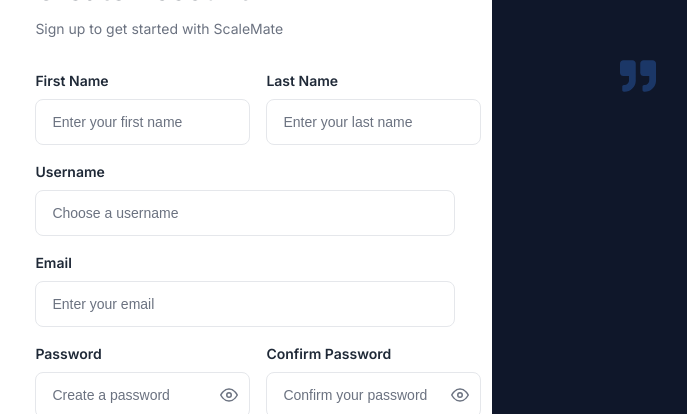
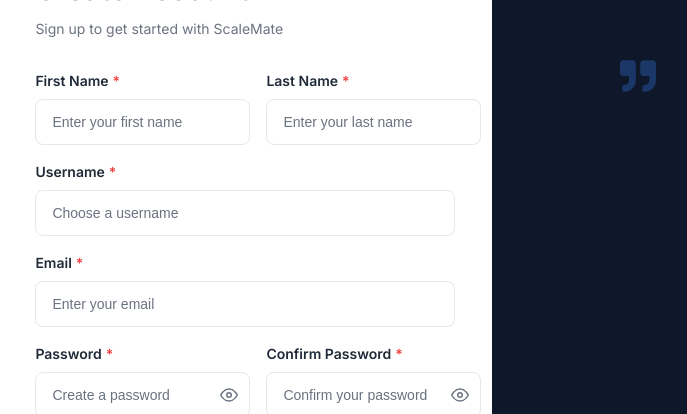
Before and after one commit to shoreagents/ScaleMate-2025, a Next.js app: page /signup in a window 1280 px wide. Shown: the part 173-587 px from the top of the page, without its empty margins (1-688 px from the left). Built offline with nearby package versions, Linux system fonts and the light colour scheme.

Commit message:
password validation

```diff
--- a/src/pages/signup.tsx
+++ b/src/pages/signup.tsx
@@ -118,10 +118,17 @@ const ButtonContainer = styled.div`
   gap: 1rem;
 `;
 
+const RequiredAsterisk = styled.span`
+  color: #EF4444;
+  margin-left: 4px;
+`;
+
 const Label = styled.label`
   font-size: 0.875rem;
   font-weight: 600;
   color: ${props => props.theme.colors.text.primary};
+  display: flex;
+  align-items: center;
 `;
 
 const InputWrapper = styled.div`
@@ -718,7 +725,10 @@ const SignUpPage = () => {
             <Form onSubmit={handleSubmit}>
               <FormRow>
                 <FormGroup>
-                  <Label htmlFor="firstName">First Name</Label>
+                  <Label htmlFor="firstName">
+                    First Name
+                    <RequiredAsterisk>*</RequiredAsterisk>
+                  </Label>
                   <Input
                     id="firstName"
                     name="firstName"
@@ -730,7 +740,10 @@ const SignUpPage = () => {
                   />
                 </FormGroup>
                 <FormGroup>
-                  <Label htmlFor="lastName">Last Name</Label>
+                  <Label htmlFor="lastName">
+                    Last Name
+                    <RequiredAsterisk>*</RequiredAsterisk>
+                  </Label>
                   <Input
                     id="lastName"
                     name="lastName"
@@ -743,7 +756,10 @@ const SignUpPage = () => {
                 </FormGroup>
               </FormRow>
               <InputGroup>
-                <Label htmlFor="username">Username</Label>
+                <Label htmlFor="username">
+                  Username
+                  <RequiredAsterisk>*</RequiredAsterisk>
+                </Label>
                 <InputWrapper>
                   <Input
                     id="username"
@@ -781,7 +797,10 @@ const SignUpPage = () => {
                 </InputWrapper>
               </InputGroup>
               <InputGroup>
-                <Label htmlFor="email">Email</Label>
+                <Label htmlFor="email">
+                  Email
+                  <RequiredAsterisk>*</RequiredAsterisk>
+                </Label>
                 <InputWrapper>
                   <Input
                     id="email"
@@ -797,7 +816,10 @@ const SignUpPage = () => {
               <PasswordSection>
                 <FormRow>
                   <FormGroup>
-                    <Label htmlFor="password">Password</Label>
+                    <Label htmlFor="password">
+                      Password
+                      <RequiredAsterisk>*</RequiredAsterisk>
+                    </Label>
                     <InputWrapper>
                       <PasswordInputWrapper>
                         <Input
@@ -820,7 +842,10 @@ const SignUpPage = () => {
                     </InputWrapper>
                   </FormGroup>
                   <FormGroup>
-                    <Label htmlFor="confirmPassword">Confirm Password</Label>
+                    <Label htmlFor="confirmPassword">
+                      Confirm Password
+                      <RequiredAsterisk>*</RequiredAsterisk>
+                    </Label>
                     <InputWrapper>
                       <PasswordInputWrapper>
                         <Input
```
Also changed, not shown: src/components/admin/AdminManagementTab.tsx (+44 -17 lines), src/components/admin/AdminProfile.tsx (+40 -5 lines).
